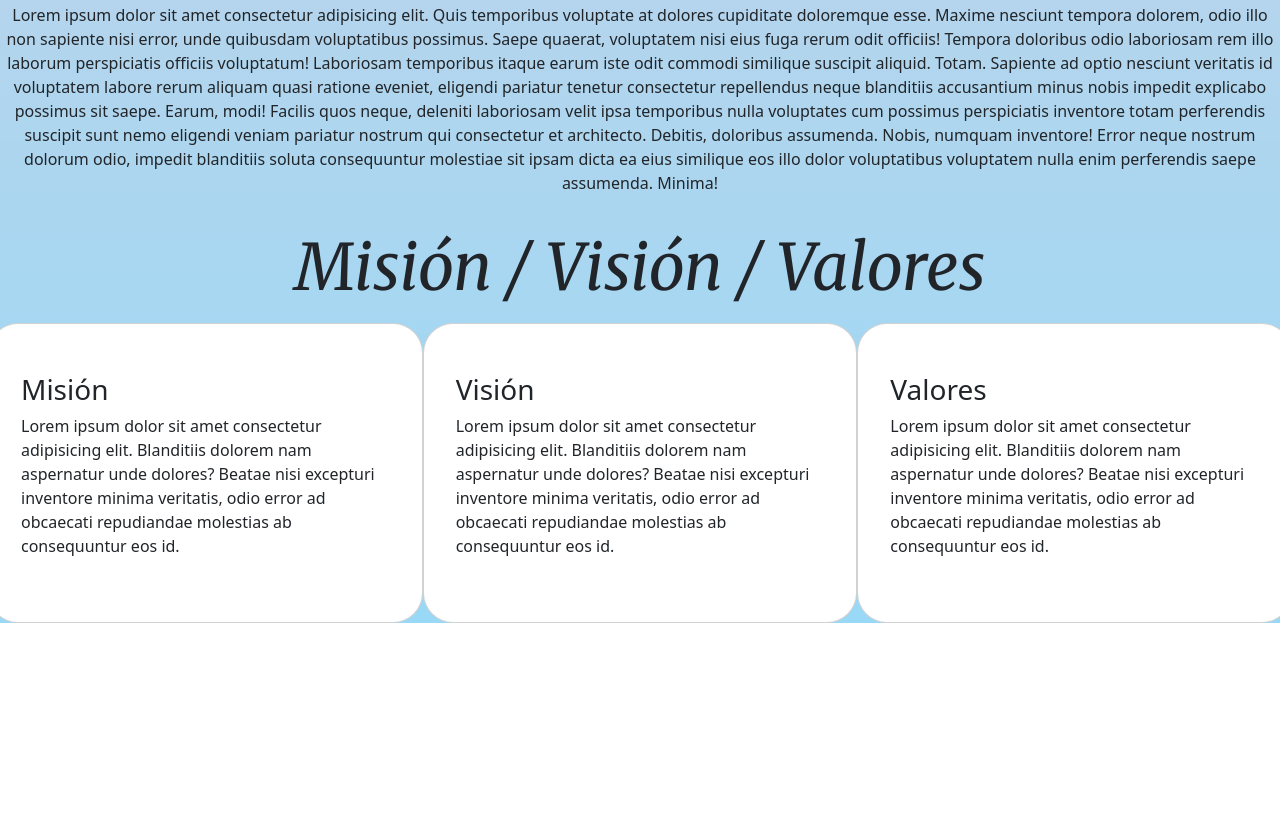
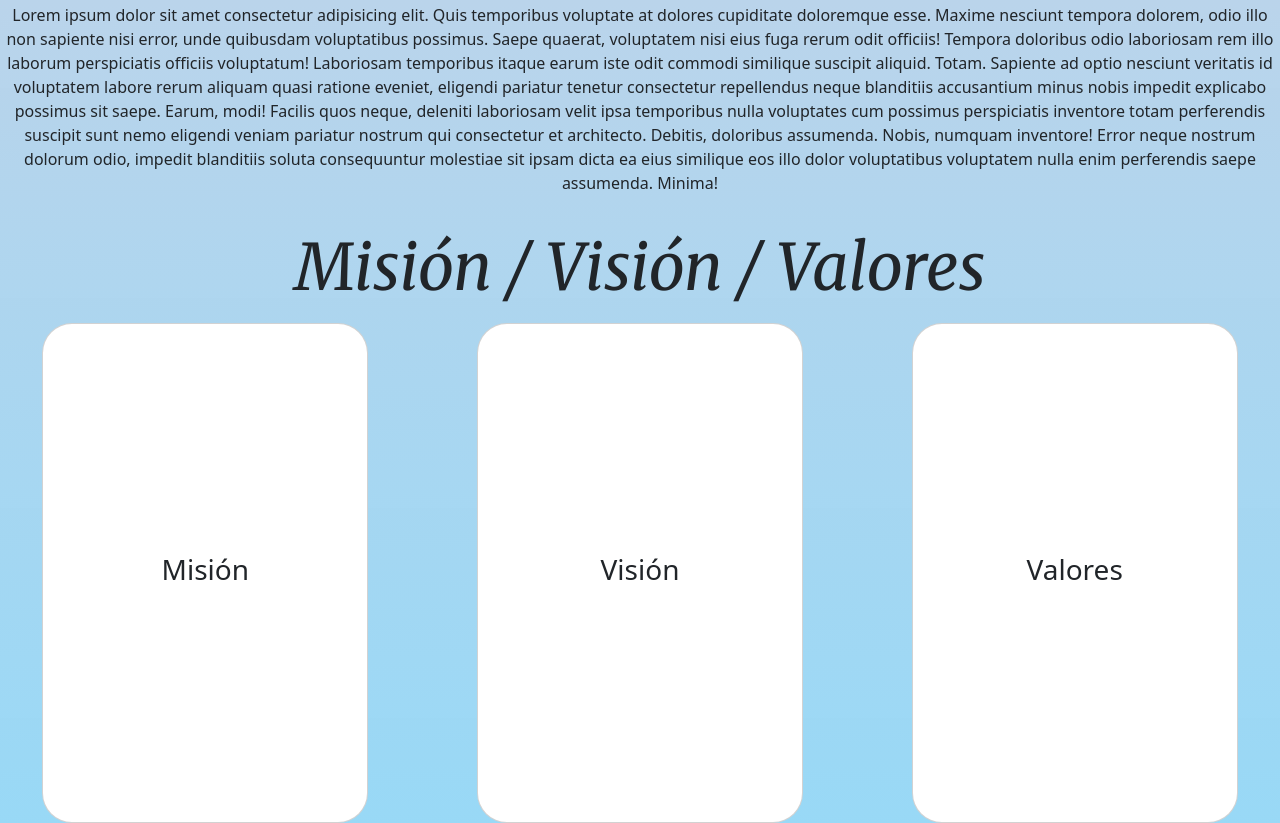
Before and after one commit to mativazq/GefesConG, a website: page index.html in a window 1280 px wide. Shown: the part 1697-2520 px from the top of the page. Before the commit the page ends 2320 px from the top, so only its background shows below. Drawn offline with nearby package versions, Linux system fonts and the light colour scheme.

Commit message:
modificacion mision

```diff
--- a/index.css
+++ b/index.css
@@ -82,13 +82,56 @@
 
 .cont-mision {
     display: flex;
-    justify-content: space-between;
+    justify-content: space-around;
     align-items: center;
 }
 
 .mision {
     justify-content: center;
+    align-items: center;
     border-radius: 30px;
     padding: 2rem;
-    height: 300px;
+    height: 500px;
 }
+
+
+.card {
+    perspective: 800px; /* Define la perspectiva de la tarjeta */
+}
+
+.card-inner {
+    width: 300px;
+    height: 200px;
+    transition: transform 0.8s; /* Agrega una transición suave para la animación */
+    transform-style: preserve-3d;
+}
+
+.card:hover .card-inner {
+    transform: rotateY(180deg); /* Rota la tarjeta en el eje Y al pasar el cursor sobre ella */
+}
+
+.card-front,
+.card-back {
+    width: 100%;
+    height: 100%;
+    backface-visibility: hidden;
+    position: absolute;
+
+}
+
+.card-front {
+    display: flex;
+    justify-content: center;
+    align-items: center;
+}
+
+.card-back {
+    transform: rotateY(180deg);
+    display: flex;
+    justify-content: center;
+    align-items: center;
+}
+
+.text-mision{
+    margin: 0;
+}
--- a/index.html
+++ b/index.html
@@ -1,5 +1,6 @@
 <!DOCTYPE html>
 <html lang="es">
+
 <head>
   <meta charset="UTF-8" />
   <meta http-equiv="X-UA-Compatible" content="IE=edge" />
@@ -9,15 +10,19 @@
   <link rel="preconnect" href="https://fonts.googleapis.com">
   <link rel="preconnect" href="https://fonts.gstatic.com" crossorigin>
   <link href="https://fonts.googleapis.com/css2?family=Merriweather:ital@1&display=swap" rel="stylesheet">
-    <link href="https://cdn.jsdelivr.net/npm/bootstrap@5.3.0-alpha3/dist/css/bootstrap.min.css" rel="stylesheet" integrity="sha384-KK94CHFLLe+nY2dmCWGMq91rCGa5gtU4mk92HdvYe+M/SXH301p5ILy+dN9+nJOZ" crossorigin="anonymous">
+  <link href="https://cdn.jsdelivr.net/npm/bootstrap@5.3.0-alpha3/dist/css/bootstrap.min.css" rel="stylesheet"
+    integrity="sha384-KK94CHFLLe+nY2dmCWGMq91rCGa5gtU4mk92HdvYe+M/SXH301p5ILy+dN9+nJOZ" crossorigin="anonymous">
   <link rel="stylesheet" href="./index.css" />
 </head>
+
 <body class="parallax">
   <header>
     <nav class="navbar navbar-expand-lg bg-body-tertiary nav-nuevo">
       <div class="container-fluid">
-          <a class="navbar-brand" href="./index.html"><img src="./Images/logo-LosGefesConG-nuevo-03enero2022-768x435.jpg" alt="Logo" class="logo"></a>
-          <button class="navbar-toggler" type="button" data-bs-toggle="collapse" data-bs-target="#navbarSupportedContent" aria-controls="navbarSupportedContent" aria-expanded="false" aria-label="Toggle navigation">
+        <a class="navbar-brand" href="./index.html"><img src="./Images/logo-LosGefesConG-nuevo-03enero2022-768x435.jpg"
+            alt="Logo" class="logo"></a>
+        <button class="navbar-toggler" type="button" data-bs-toggle="collapse" data-bs-target="#navbarSupportedContent"
+          aria-controls="navbarSupportedContent" aria-expanded="false" aria-label="Toggle navigation">
           <span class="navbar-toggler-icon"></span>
         </button>
         <div class="collapse navbar-collapse" id="navbarSupportedContent">
@@ -47,10 +52,14 @@
   <!-- carousel principal -->
   <div id="carouselExampleCaptions" class="carousel slide col-lg-5 col-sm-8" data-bs-ride="carousel">
     <div class="carousel-indicators">
-        <button type="button" data-bs-target="#carouselExampleCaptions" data-bs-slide-to="0" class="active" aria-current="true" aria-label="Slide 1"></button>
-        <button type="button" data-bs-target="#carouselExampleCaptions" data-bs-slide-to="1" aria-label="Slide 2"></button>
-        <button type="button" data-bs-target="#carouselExampleCaptions" data-bs-slide-to="2" aria-label="Slide 3"></button>
-        <button type="button" data-bs-target="#carouselExampleCaptions" data-bs-slide-to="3" aria-label="Slide 4"></button>
+      <button type="button" data-bs-target="#carouselExampleCaptions" data-bs-slide-to="0" class="active"
+        aria-current="true" aria-label="Slide 1"></button>
+      <button type="button" data-bs-target="#carouselExampleCaptions" data-bs-slide-to="1"
+        aria-label="Slide 2"></button>
+      <button type="button" data-bs-target="#carouselExampleCaptions" data-bs-slide-to="2"
+        aria-label="Slide 3"></button>
+      <button type="button" data-bs-target="#carouselExampleCaptions" data-bs-slide-to="3"
+        aria-label="Slide 4"></button>
     </div>
     <div class="carousel-inner">
       <div class="carousel-item active">
@@ -143,37 +152,66 @@
       </div>
     </div>
   </div>
-  <br/>
-  <br/>
+  <br />
+  <br />
   <h2 class="title-nos">Quienes Somos</h2>
-    <p class="texto-somos">Lorem ipsum dolor sit amet consectetur adipisicing elit. Quis temporibus voluptate at dolores cupiditate doloremque esse. Maxime nesciunt tempora dolorem, odio illo non sapiente nisi error, unde quibusdam voluptatibus possimus.
-    Saepe quaerat, voluptatem nisi eius fuga rerum odit officiis! Tempora doloribus odio laboriosam rem illo laborum perspiciatis officiis voluptatum! Laboriosam temporibus itaque earum iste odit commodi similique suscipit aliquid. Totam.
-    Sapiente ad optio nesciunt veritatis id voluptatem labore rerum aliquam quasi ratione eveniet, eligendi pariatur tenetur consectetur repellendus neque blanditiis accusantium minus nobis impedit explicabo possimus sit saepe. Earum, modi!
-    Facilis quos neque, deleniti laboriosam velit ipsa temporibus nulla voluptates cum possimus perspiciatis inventore totam perferendis suscipit sunt nemo eligendi veniam pariatur nostrum qui consectetur et architecto. Debitis, doloribus assumenda.
-    Nobis, numquam inventore! Error neque nostrum dolorum odio, impedit blanditiis soluta consequuntur molestiae sit ipsam dicta ea eius similique eos illo dolor voluptatibus voluptatem nulla enim perferendis saepe assumenda. Minima!
+  <p class="texto-somos">Lorem ipsum dolor sit amet consectetur adipisicing elit. Quis temporibus voluptate at dolores
+    cupiditate doloremque esse. Maxime nesciunt tempora dolorem, odio illo non sapiente nisi error, unde quibusdam
+    voluptatibus possimus.
+    Saepe quaerat, voluptatem nisi eius fuga rerum odit officiis! Tempora doloribus odio laboriosam rem illo laborum
+    perspiciatis officiis voluptatum! Laboriosam temporibus itaque earum iste odit commodi similique suscipit aliquid.
+    Totam.
+    Sapiente ad optio nesciunt veritatis id voluptatem labore rerum aliquam quasi ratione eveniet, eligendi pariatur
+    tenetur consectetur repellendus neque blanditiis accusantium minus nobis impedit explicabo possimus sit saepe.
+    Earum, modi!
+    Facilis quos neque, deleniti laboriosam velit ipsa temporibus nulla voluptates cum possimus perspiciatis inventore
+    totam perferendis suscipit sunt nemo eligendi veniam pariatur nostrum qui consectetur et architecto. Debitis,
+    doloribus assumenda.
+    Nobis, numquam inventore! Error neque nostrum dolorum odio, impedit blanditiis soluta consequuntur molestiae sit
+    ipsam dicta ea eius similique eos illo dolor voluptatibus voluptatem nulla enim perferendis saepe assumenda. Minima!
   </p>
 
 
   <h2 class="title-nos">Misión / Visión / Valores</h2>
 
   <div class="row cont-mision">
-      <div class="card mision col-lg-4 col-sm-12">
+    <div class="card mision col-lg-3 col-sm-12">
+      <div class="card-inner">
+        <div class="card-front">
           <h3 class="">Misión</h3>
-        <p class="">Lorem ipsum dolor sit amet consectetur adipisicing elit. Blanditiis dolorem nam aspernatur unde dolores? Beatae nisi excepturi inventore minima veritatis, odio error ad obcaecati repudiandae molestias ab consequuntur eos id.</p>
         </div>
-      <div class="card mision col-lg-4 col-sm-12">
-        <h3 class="">Visión</h3>
-        <p class="">Lorem ipsum dolor sit amet consectetur adipisicing elit. Blanditiis dolorem nam aspernatur unde dolores? Beatae nisi excepturi inventore minima veritatis, odio error ad obcaecati repudiandae molestias ab consequuntur eos id.</p>
-      </div>
-      <div class="card mision col-lg-4 col-sm-12">
-        <h3 class="">Valores</h3>
-        <p class="">Lorem ipsum dolor sit amet consectetur adipisicing elit. Blanditiis dolorem nam aspernatur unde dolores? Beatae nisi excepturi inventore minima veritatis, odio error ad obcaecati repudiandae molestias ab consequuntur eos id.</p>
+        <div class="card-back">
+          <p class="text-mision">Capacitar y colaborar en el proceso de formación de equipos, en aprendizajes de Liderazgo, comprometidas en la labor de acompañamiento en Coaching y dando pautas seguras en Motivación personal y empresarial, como asi tambien aportes a resolución de conflictos, mejorar el rendimiento y creatividad a través de talleres de Gestión de tiempo, de Comunicacion efectiva, orientar al aporte de aprendizajes por competencias mas sociales, donde nos facilitan resultados mas positivos</p>
         </div>
       </div>
+    </div>
+    <div class="card mision col-lg-3 col-sm-12">
+      <div class="card-inner">
+        <div class="card-front">
+          <h3 class="">Visión</h3>
+        </div>
+        <div class="card-back">
+          <p class="text-mision">Nuestra visión es compartir y ayudar a personas que deseen lograr metas personales y empresariales e independizarse para mejorar y alcanzar metas que le reditúen beneficio personal en primer lugar y optimizar los recursos que tienen hoy para un futuro mas redituable. A través de Talleres personalizados, en grupos, virtuales y presenciales, sumado a emisiones radiales por Internet , eventos y comentarios en las redes sociales, llegar a todas las personas desde Santa Fe para todas las personas que desean un cambio de Visión en sus vidas personales y laborales, enmarcados hacia el desarrollo personal.</p>
+        </div>
+      </div>
+    </div>
+    <div class="card mision col-lg-3 col-sm-12">
+      <div class="card-inner">
+        <div class="card-front">
+          <h3 class="">Valores</h3>
+        </div>
+        <div class="card-back">
+          <p class="text-mision">- Compromiso - Responsabilidad - Creatividad - Liderazgo colaborativo - Practicidad - Respeto a uno mismo y a los demas seres creados - Amor y sencillez en la repuesta ubicándonos en el contexto real y presente</p>
+        </div>
+      </div>
+    </div>
+  </div>
+
 
 
   <script src="https://code.jquery.com/jquery-3.6.0.min.js"></script>
   <script src="https://cdn.jsdelivr.net/npm/bootstrap@5.3.0/dist/js/bootstrap.bundle.min.js"></script>
 
 </body>
+
 </html>
```
Lines whose indentation alone changed are shown as unchanged.
